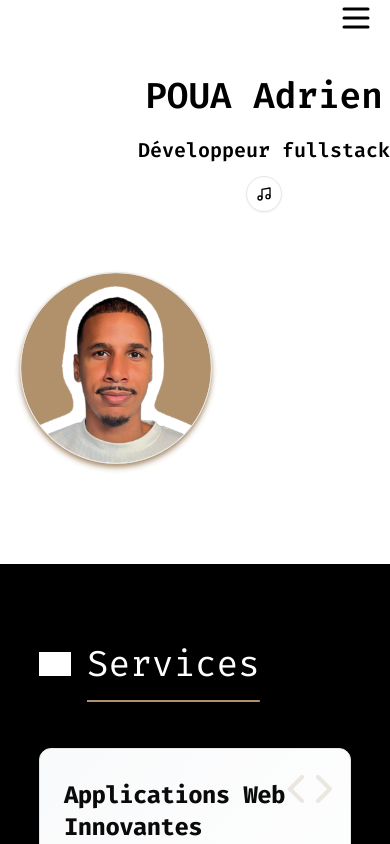
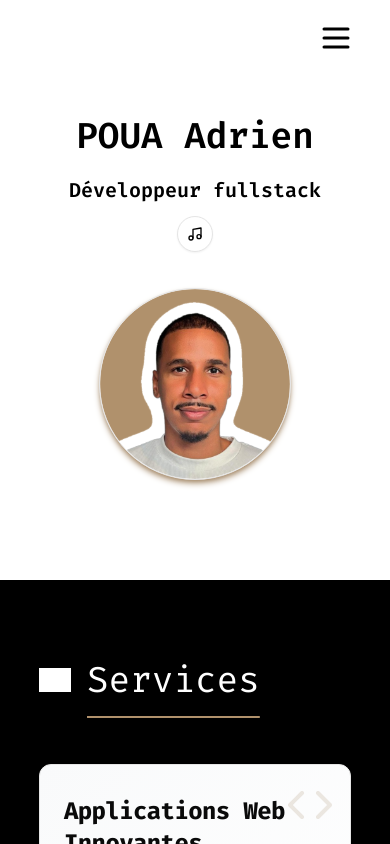
Before and after one commit to AdrienPoua/next_portfolio, a Next.js app: page / in a window 390 px wide. Shown: the top 844 px of the page. Built offline with nearby package versions, Linux system fonts and the light colour scheme.

Commit message:
reponsive adjustement

```diff
--- a/src/components/HeroSection.tsx
+++ b/src/components/HeroSection.tsx
@@ -14,7 +14,7 @@ import MusicButton from "./MusicButton";
 
 export default function HeroSection() {
   return (
-    <main className="grid grid-cols-1 md:grid-cols-2 gap-10 mb-20 relative overflow-hidden">
+    <main className="grid grid-cols-1 md:grid-cols-2 gap-4 mb-20 relative overflow-hidden ">
       <LeftSection />
       <RightSection />
       <p className="hidden md:block text-primary text-9xl rotate-90 absolute right-0 top-1/2 -translate-y-1/2 opacity-50">
@@ -36,7 +36,7 @@ const RightSection = () => {
 
   return (
     <motion.div
-    className="flex justify-start"
+    className="flex justify-center md:justify-start"
     ref={ref}
       initial={{ scale: 0.8, opacity: 0 }}
       animate={controls}
@@ -62,7 +62,7 @@ const LeftSection = () => {
   const [isPlaying, setIsPlaying] = useState(false);
   return (
     <motion.div
-    className={cn("flex flex-col items-center justify-center w-fit ml-auto")}
+    className={cn("flex flex-col items-center justify-center w-fit mx-auto md:ml-auto")}
     initial={{ y: -20, opacity: 0 }}
       animate={{ y: 0, opacity: 1 }}
       transition={{ duration: 0.5 }}
--- a/src/components/MobileNav.tsx
+++ b/src/components/MobileNav.tsx
@@ -39,7 +39,7 @@ export default function MobileNav() {
   const handleClose = () => setOpen(false)
 
   return (
-    <nav className="flex md:hidden justify-end mb-10">
+    <nav className="flex md:hidden justify-end mb-10 p-5">
     <Sheet open={open} onOpenChange={setOpen}>
       <SheetTrigger asChild>
         <Button variant="ghost" className="md:hidden">
```
